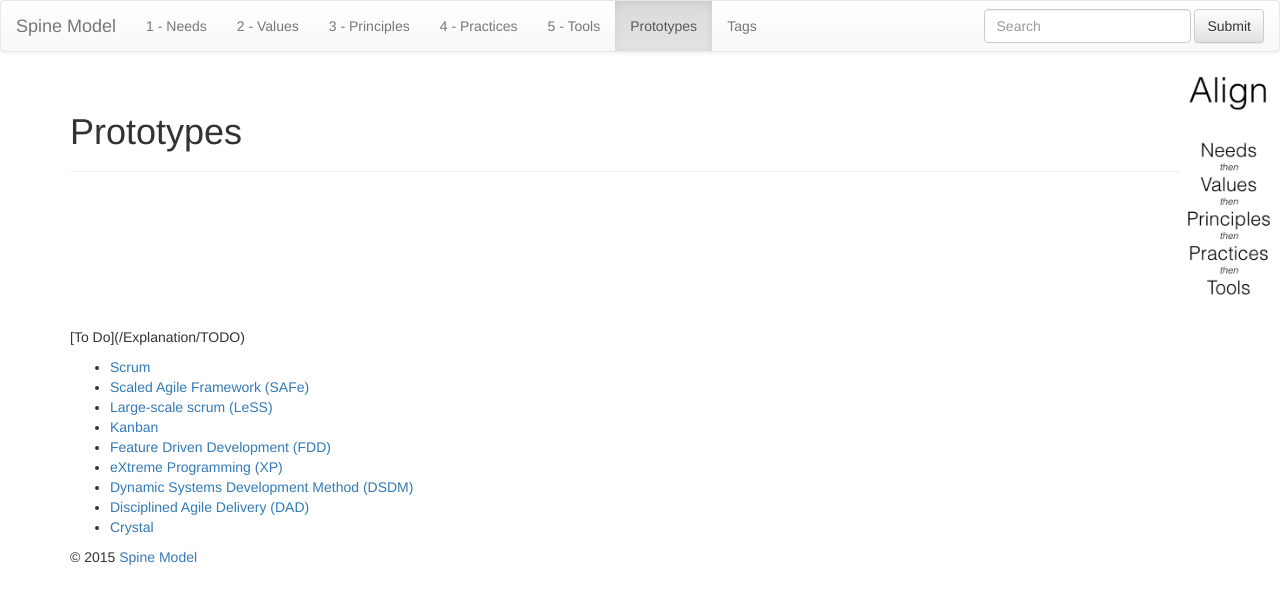
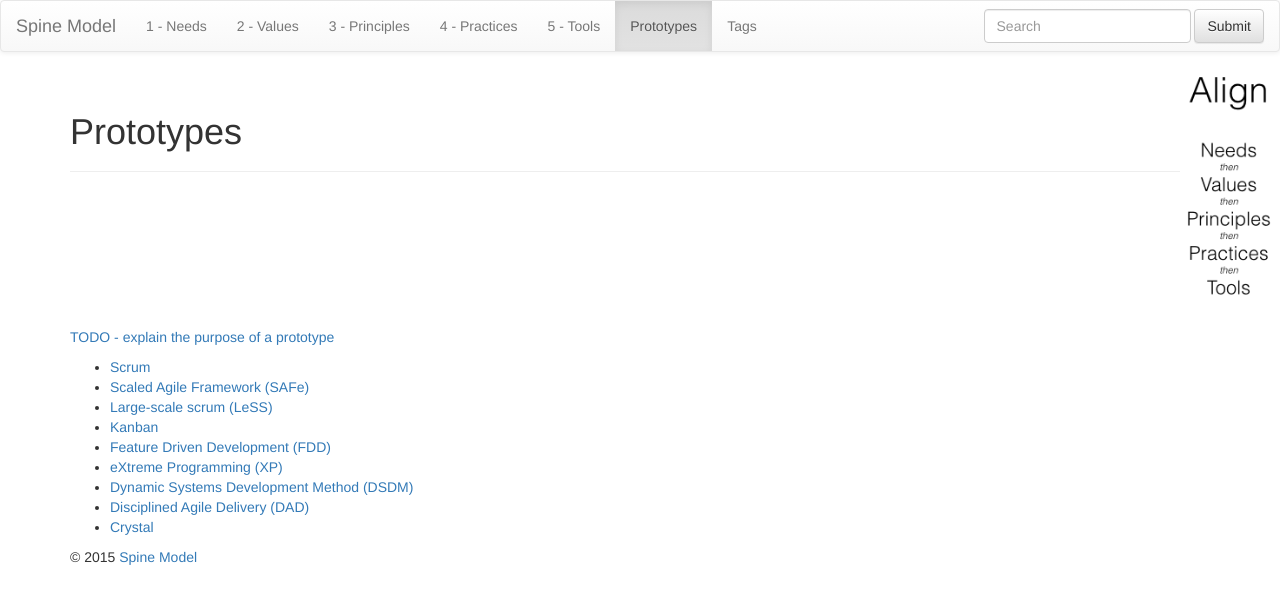
Before and after one commit to SpineModel/spinemodel.github.io, a Jekyll site: the page built from prototypes.html, in a window 1280 px wide. Shown: the top 604 px of the page. Built offline with Jekyll 4.4.1, drawn with Linux system fonts in a browser that asks for light colours; nearby versions of some CDN libraries; library files that are not in the unit come from our copies.

Commit message:
Fixed a borken link. Markdown link in html page

```diff
--- a/prototypes.html
+++ b/prototypes.html
@@ -7,7 +7,7 @@
 {% include JB/setup %}
 
 <p>
-[To Do](/Explanation/TODO)
+<a href="/Explanation/todo">TODO - explain the purpose of a prototype</a>
 </p>
 
 {% assign posts_collate = (site.posts | where: "category" , "Prototype") %}
```
